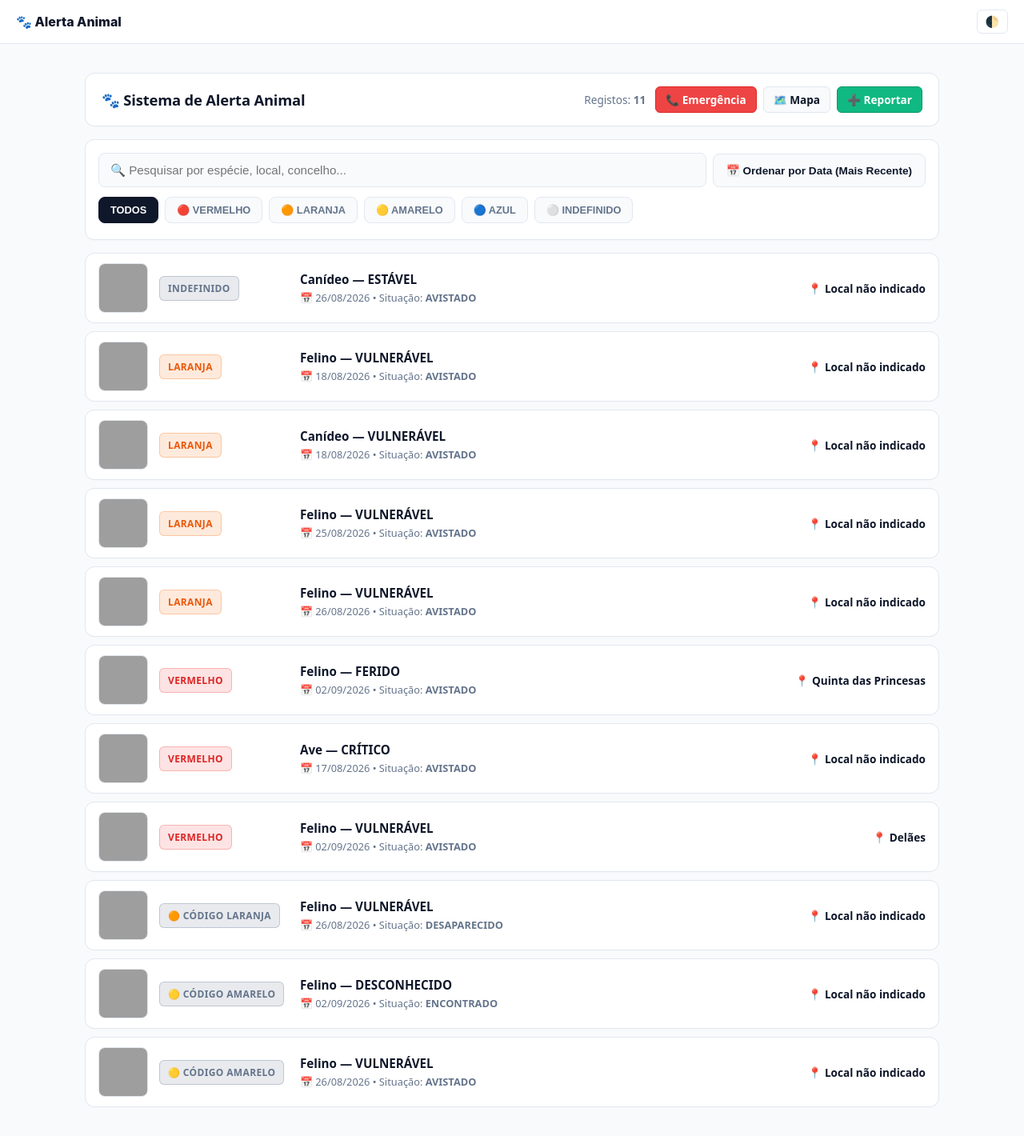
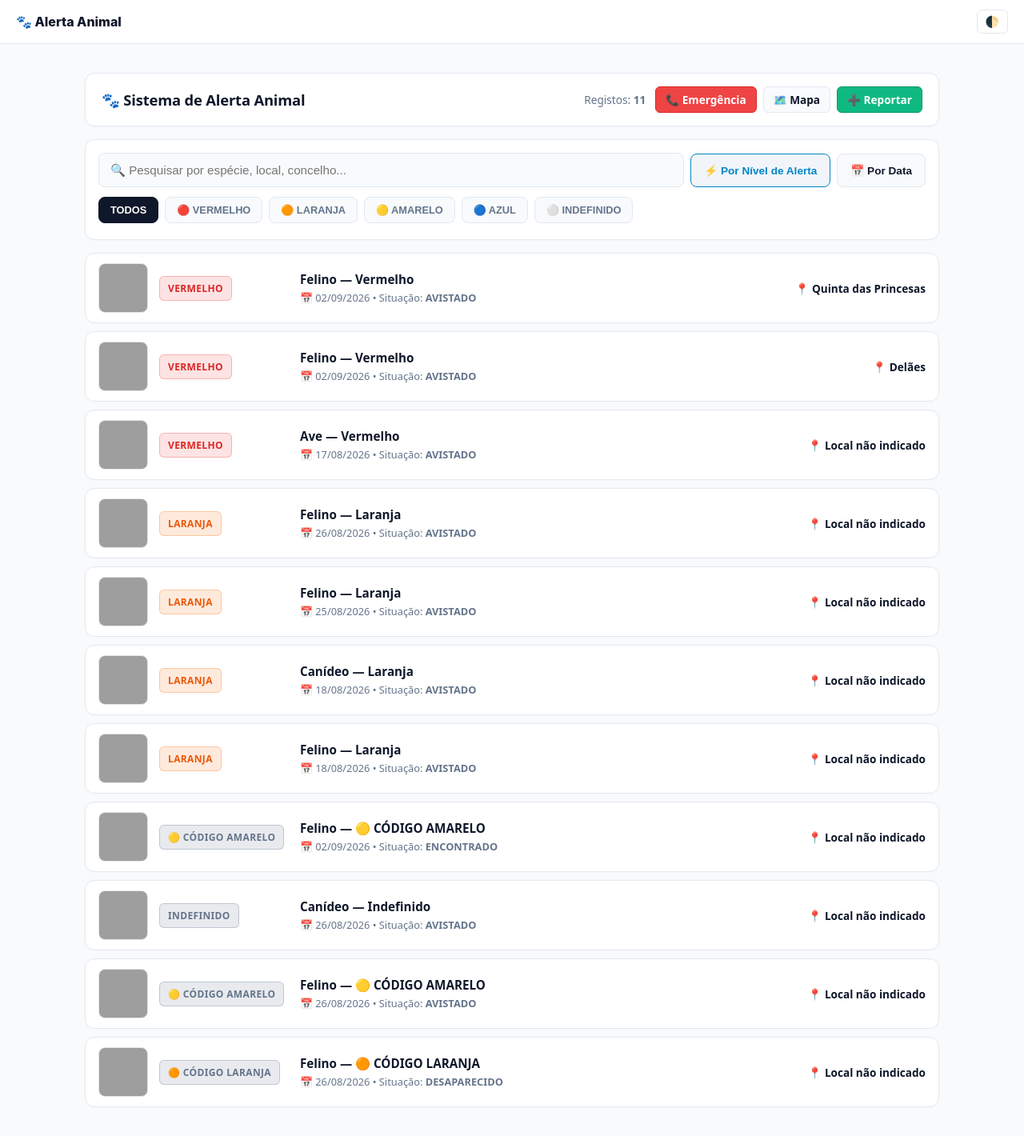
Before and after one commit to ajudaanimal/alerta, a Jekyll site: the page built from index.html, in a window 1280 px wide, cut to the strip 0-1420 px from the top of the page. Shown: the whole strip at 80% size. Built offline with Jekyll 4.4.1, drawn with Linux system fonts in a browser that asks for light colours; grey boxes are pictures that could not be loaded.

Commit message:
Update index.html

```diff
--- a/index.html
+++ b/index.html
@@ -152,6 +150,11 @@ image: "https://raw.githubusercontent.com/ajudaanimal/alerta/main/_assets/img/an
     box-shadow: 0 0 0 3px var(--focus-ring);
   }
 
+  .sort-group {
+    display: flex;
+    gap: 8px;
+  }
+
   .btn-sort {
     background: var(--bg-main);
     color: var(--text-main);
@@ -168,8 +171,10 @@ image: "https://raw.githubusercontent.com/ajudaanimal/alerta/main/_assets/img/an
     transition: all 0.2s ease;
   }
 
-  .btn-sort:hover {
-    border-color: var(--text-muted);
+  .btn-sort:hover, .btn-sort.active {
+    border-color: var(--primary-color);
+    color: var(--primary-color);
+    background: var(--header-bg);
   }
 
   .filter-group {
@@ -235,12 +239,6 @@ image: "https://raw.githubusercontent.com/ajudaanimal/alerta/main/_assets/img/an
     box-shadow: 0 4px 12px rgba(0,0,0,0.05);
   }
 
-  .manifest-row:focus-visible {
-    outline: none;
-    box-shadow: 0 0 0 3px var(--focus-ring);
-    border-color: var(--primary-color);
-  }
-
   .row-img {
     width: 60px;
     height: 60px;
@@ -312,79 +309,26 @@ image: "https://raw.githubusercontent.com/ajudaanimal/alerta/main/_assets/img/an
     justify-content: flex-end;
   }
 
-  /* Responsividade fluida para Mobile (Ecrãs até 768px) */
   @media(max-width: 768px) {
-    .homebase-container {
-      padding: 10px;
-    }
-
-    .HB-header {
-      flex-direction: column;
-      align-items: stretch;
-      padding: 12px;
-      gap: 10px;
-    }
-
-    .HB-header h1 {
-      justify-content: center;
-      font-size: 1.1rem;
-    }
-
-    .HB-nav-links {
-      justify-content: center;
-      width: 100%;
-      gap: 6px;
-    }
-
-    .HB-nav-pill {
-      flex: 1;
-      justify-content: center;
-      padding: 8px 10px;
-      font-size: 0.8rem;
-    }
-
-    .counter-badge {
-      display: none;
-    }
-
-    .control-panel-row {
-      flex-direction: column;
-      align-items: stretch;
-    }
-
-    #searchBox {
-      width: 100%;
-    }
-
-    .btn-sort {
-      width: 100%;
-      justify-content: center;
-    }
-
+    .homebase-container { padding: 10px; }
+    .HB-header { flex-direction: column; align-items: stretch; padding: 12px; gap: 10px; }
+    .HB-header h1 { justify-content: center; font-size: 1.1rem; }
+    .HB-nav-links { justify-content: center; width: 100%; gap: 6px; }
+    .HB-nav-pill { flex: 1; justify-content: center; padding: 8px 10px; font-size: 0.8rem; }
+    .counter-badge { display: none; }
+    .control-panel-row { flex-direction: column; align-items: stretch; }
+    #searchBox { width: 100%; }
+    .sort-group { width: 100%; }
+    .btn-sort { flex: 1; justify-content: center; }
     .manifest-row {
       grid-template-columns: 56px 1fr;
       grid-template-rows: auto auto auto;
       gap: 10px;
       padding: 12px;
     }
-
-    .row-img {
-      grid-row: 1 / 2;
-    }
-
-    .row-badge {
-      grid-column: 2 / 3;
-      grid-row: 1 / 2;
-      align-self: start;
-      justify-self: start;
-      padding: 4px 8px;
-    }
-
-    .row-details {
-      grid-column: 1 / 3;
-      grid-row: 2 / 3;
-    }
-
+    .row-img { grid-row: 1 / 2; }
+    .row-badge { grid-column: 2 / 3; grid-row: 1 / 2; align-self: start; justify-self: start; padding: 4px 8px; }
+    .row-details { grid-column: 1 / 3; grid-row: 2 / 3; }
     .row-location {
       grid-column: 1 / 3;
       grid-row: 3 / 4;
@@ -408,21 +349,24 @@ image: "https://raw.githubusercontent.com/ajudaanimal/alerta/main/_assets/img/an
       <span class="counter-badge" aria-hidden="true">Registos: <strong>{{ site.ocorrencias | size }}</strong></span>
       <a href="{{ '/contactos-emergencia.html' | relative_url }}" class="HB-nav-pill btn-emergency" aria-label="Contactos de Emergência">📞 Emergência</a>
       <a href="{{ '/mapa.html' | relative_url }}" class="HB-nav-pill" aria-label="Ver Mapa de Ocorrências">🗺️ Mapa</a>
-      <a href="https://forms.gle/H8KxdxXfuZz69mW56" target="_blank" rel="noopener noreferrer" class="HB-nav-pill btn-report" aria-label="Reportar nova ocorrência (abre num novo separador)">➕ Reportar</a>
+      <a href="https://forms.gle/H8KxdxXfuZz69mW56" target="_blank" rel="noopener noreferrer" class="HB-nav-pill btn-report" aria-label="Reportar nova ocorrência">➕ Reportar</a>
     </nav>
   </header>
 
   <section class="control-panel" aria-label="Filtros de Pesquisa e Ordenação">
     <div class="control-panel-row">
-      <label for="searchBox" class="visually-hidden" style="display:none">Pesquisar ocorrências</label>
       <input type="text" id="searchBox" placeholder="🔍 Pesquisar por espécie, local, concelho..." onkeyup="filterManifest()" aria-label="Pesquisar registos">
 
-      <button type="button" class="btn-sort" id="sortBtn" onclick="toggleSortOrder()">
-        📅 Ordenar por Data (Mais Recente)
-      </button>
+      <div class="sort-group">
+        <button type="button" class="btn-sort active" id="sortPriorityBtn" onclick="setSortMode('priority')">
+          ⚡ Por Nível de Alerta
+        </button>
+        <button type="button" class="btn-sort" id="sortDateBtn" onclick="setSortMode('date')">
+          📅 Por Data
+        </button>
+      </div>
     </div>
 
-    <!-- Filtros por Prioridade baseados nas categorias exatas de Triagem -->
     <div class="filter-group" role="group" aria-label="Filtrar por nível de triagem clínica">
       <button type="button" class="filter-chip active" onclick="filterStatus('all', this)" aria-pressed="true">Todos</button>
       <button type="button" class="filter-chip" onclick="filterStatus('vermelho', this)" aria-pressed="false">🔴 Vermelho</button>
@@ -434,24 +378,29 @@ image: "https://raw.githubusercontent.com/ajudaanimal/alerta/main/_assets/img/an
   </section>
 
   <div class="manifest-list" id="manifestList" aria-live="polite">
-    {% for post in site.ocorrencias reversed %}
+    {% for post in site.ocorrencias %}
       {% assign triagem_val = post.triagem | strip | capitalize %}
 
       {% assign badge_class = "badge-indefinido" %}
       {% assign status_filter = "indefinido" %}
+      {% assign priority_weight = 5 %}
 
       {% if triagem_val == 'Vermelho' %}
         {% assign badge_class = "badge-vermelho" %}
         {% assign status_filter = "vermelho" %}
+        {% assign priority_weight = 1 %}
       {% elsif triagem_val == 'Laranja' %}
         {% assign badge_class = "badge-laranja" %}
         {% assign status_filter = "laranja" %}
+        {% assign priority_weight = 2 %}
       {% elsif triagem_val == 'Amarelo' %}
         {% assign badge_class = "badge-amarelo" %}
         {% assign status_filter = "amarelo" %}
+        {% assign priority_weight = 3 %}
       {% elsif triagem_val == 'Azul' %}
         {% assign badge_class = "badge-azul" %}
         {% assign status_filter = "azul" %}
+        {% assign priority_weight = 4 %}
       {% endif %}
 
       {% assign raw_date = post.data_ocorrencia_inicial | default: post.date %}
@@ -471,7 +421,7 @@ image: "https://raw.githubusercontent.com/ajudaanimal/alerta/main/_assets/img/an
 
         <div class="row-details">
           <div class="row-title">
-            {{ post.especie }}{% if post.estado_fisico and post.estado_fisico != "Desconhecido" %} — {{ post.estado_fisico }}{% endif %}
+            {{ post.especie | default: "Animal" }} — {{ post.triagem | default: "Indefinido" }}
           </div>
           <div class="row-subtitle">
             📅 {{ raw_date | date: "%d/%m/%Y" }}{% if post.situacao %} • Situação: <strong>{{ post.situacao }}</strong>{% endif %}{% if post.sexo %} • Sexo: {{ post.sexo }}{% endif %}
@@ -488,7 +438,13 @@ image: "https://raw.githubusercontent.com/ajudaanimal/alerta/main/_assets/img/an
 </div>
 
 <script>
-  let sortDescending = true;
+  let currentSortMode = 'priority'; // Predefinido por nível de alerta
+  let sortDateDescending = true;
+
+  // Ordenação inicial automática ao carregar a página (por nível de alerta: Vermelho primeiro)
+  document.addEventListener("DOMContentLoaded", () => {
+    sortManifestRows();
+  });
 
   function normalizeText(text) {
     return text ? text.toLowerCase().normalize("NFD").replace(/[\u0300-\u036f]/g, "") : "";
@@ -504,7 +460,6 @@ image: "https://raw.githubusercontent.com/ajudaanimal/alerta/main/_assets/img/an
       let tags = normalizeText(row.getAttribute('data-search-tags') || '') + " " + normalizeText(row.innerText);
       let matchesQuery = tags.includes(query);
       let rowStatus = row.getAttribute('data-status');
-
       let matchesStatus = (activeStatus === 'all' || rowStatus === activeStatus);
 
       row.style.display = (matchesQuery && matchesStatus) ? "grid" : "none";
@@ -521,24 +476,52 @@ image: "https://raw.githubusercontent.com/ajudaanimal/alerta/main/_assets/img/an
     filterManifest();
   }
 
-  function toggleSortOrder() {
-    sortDescending = !sortDescending;
+  function setSortMode(mode) {
+    let priorityBtn = document.getElementById('sortPriorityBtn');
+    let dateBtn = document.getElementById('sortDateBtn');
+
+    if (currentSortMode === mode && mode === 'date') {
+      sortDateDescending = !sortDateDescending;
+    } else {
+      currentSortMode = mode;
+      if (mode === 'date') sortDateDescending = true;
+    }
+
+    if (currentSortMode === 'priority') {
+      priorityBtn.classList.add('active');
+      dateBtn.classList.remove('active');
+      dateBtn.innerHTML = "📅 Por Data";
+    } else {
+      dateBtn.classList.add('active');
+      priorityBtn.classList.remove('active');
+      dateBtn.innerHTML = sortDateDescending ? "📅 Por Data (Mais Recente)" : "📅 Por Data (Mais Antiga)";
+    }
+
+    sortManifestRows();
+  }
+
+  function sortManifestRows() {
     let listContainer = document.getElementById('manifestList');
     let rows = Array.from(listContainer.querySelectorAll('.manifest-row'));
-    let sortBtn = document.getElementById('sortBtn');
 
     rows.sort((a, b) => {
-      let timeA = parseInt(a.getAttribute('data-timestamp') || '0', 10);
-      let timeB = parseInt(b.getAttribute('data-timestamp') || '0', 10);
-      return sortDescending ? (timeB - timeA) : (timeA - timeB);
+      if (currentSortMode === 'priority') {
+        let pA = parseInt(a.getAttribute('data-priority') || '5', 10);
+        let pB = parseInt(b.getAttribute('data-priority') || '5', 10);
+        if (pA !== pB) {
+          return pA - pB; // Menor peso = maior prioridade (Vermelho primeiro)
+        }
+        // Critério de desempate por data (mais recente primeiro)
+        let timeA = parseInt(a.getAttribute('data-timestamp') || '0', 10);
+        let timeB = parseInt(b.getAttribute('data-timestamp') || '0', 10);
+        return timeB - timeA;
+      } else {
+        let timeA = parseInt(a.getAttribute('data-timestamp') || '0', 10);
+        let timeB = parseInt(b.getAttribute('data-timestamp') || '0', 10);
+        return sortDateDescending ? (timeB - timeA) : (timeA - timeB);
+      }
     });
 
     rows.forEach(row => listContainer.appendChild(row));
-
-    if (sortDescending) {
-      sortBtn.innerHTML = "📅 Ordenar por Data (Mais Recente)";
-    } else {
-      sortBtn.innerHTML = "📅 Ordenar por Data (Mais Antiga)";
-    }
   }
 </script>
```
Also changed, not shown: other parts of index.html (+2 -8 lines).
